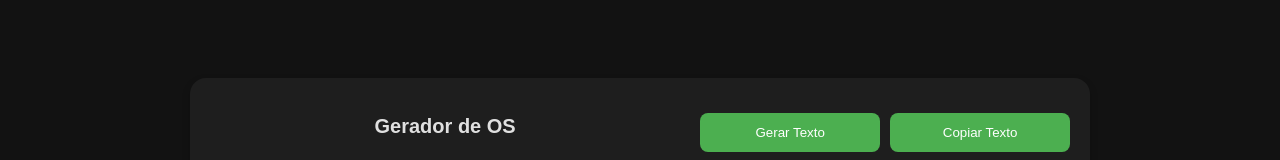
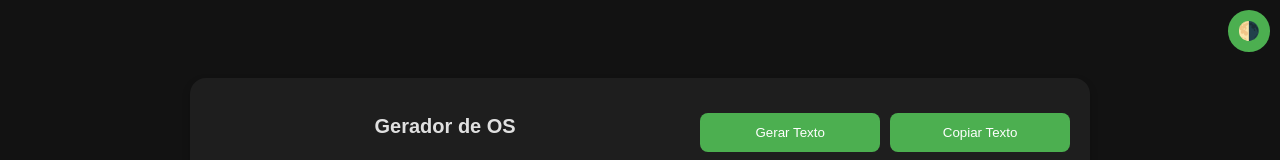
Before and after one commit to JorgeFreeWayProjects/Gerador-OS, a plain HTML site: page index.html in a window 1280 px wide. Shown: the top 160 px of the page. Drawn offline with Linux system fonts and the light colour scheme.

Commit message:
Update index.html

```diff
--- a/index.html
+++ b/index.html
@@ -102,9 +102,8 @@
             </div>
         </div>
     </div>
-
+    <button id="themeToggle" onclick="toggleTheme()">🌗</button>
     <div id="popupMessage">Texto copiado para a área de transferência!</div>
-
     <script src="script.js"></script>
 </body>
 </html>
```
